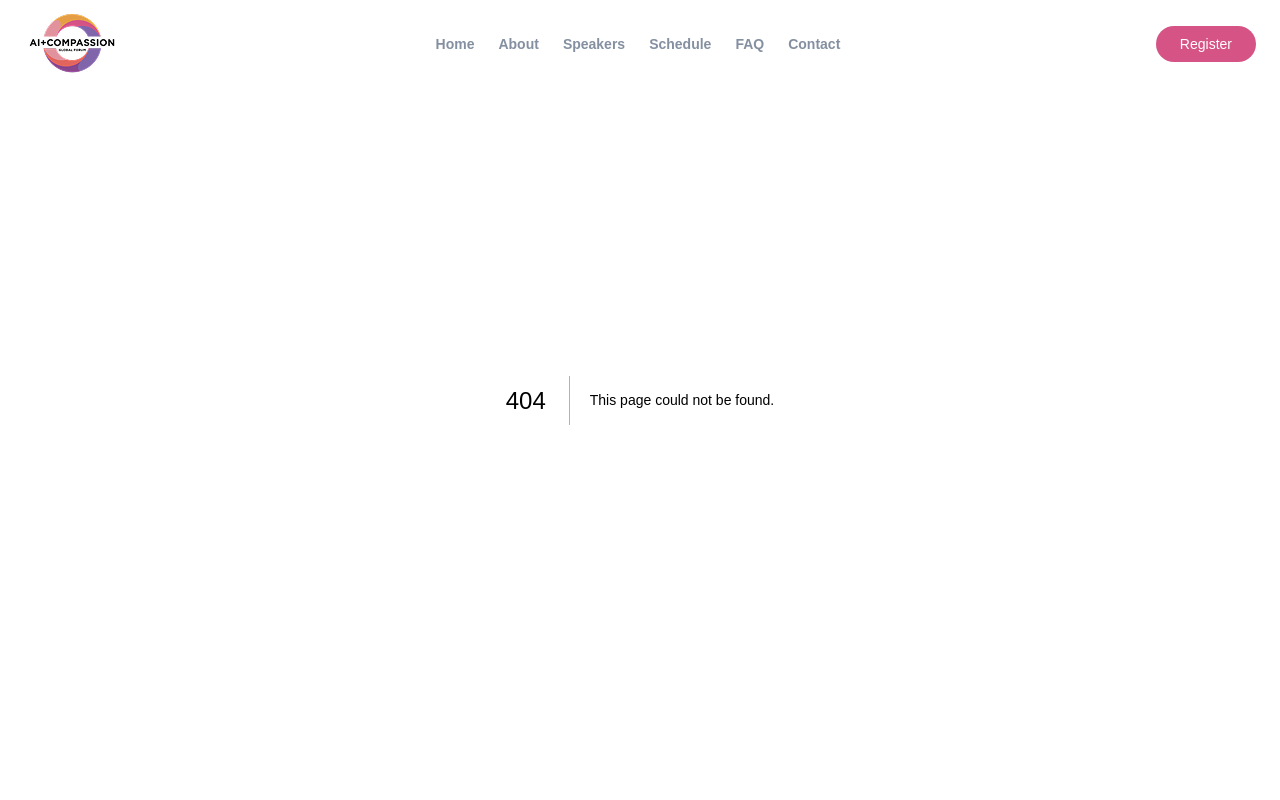
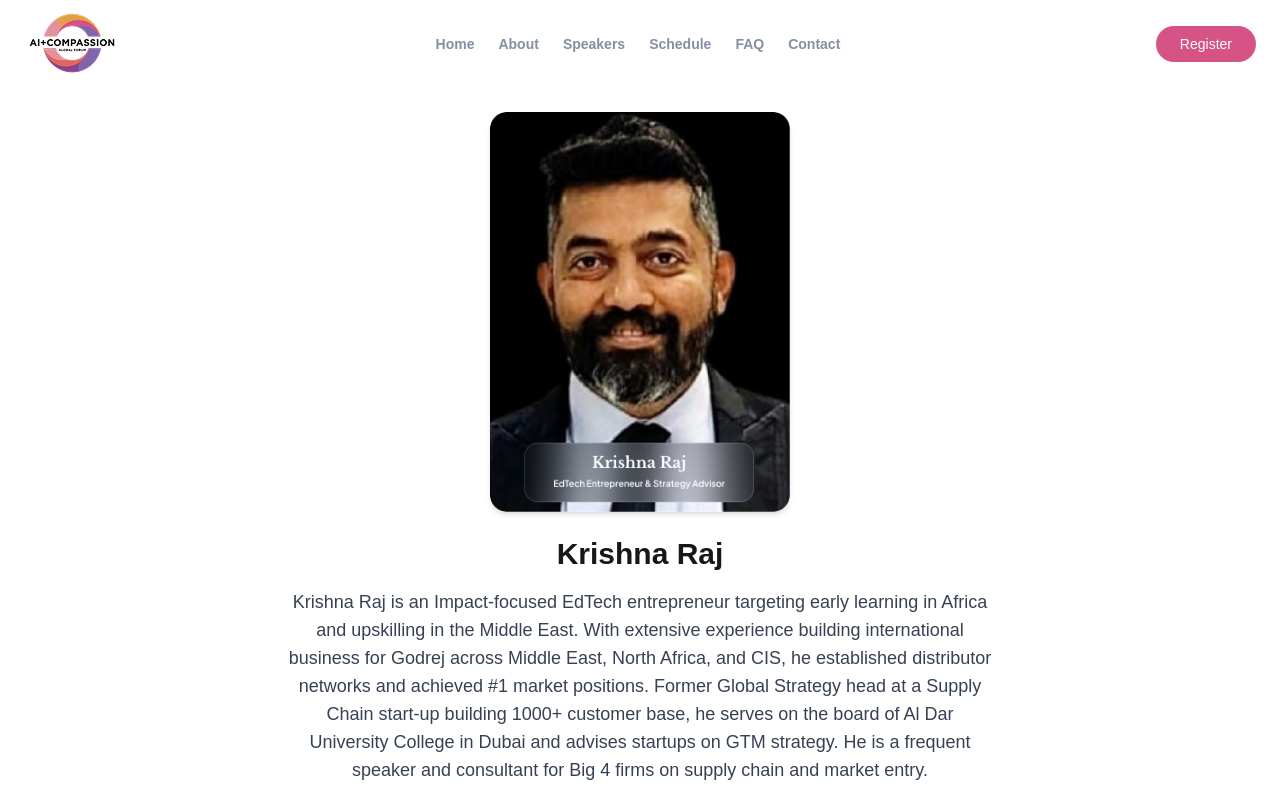
Before and after one commit to Algonots/ai-compassion_website, a Next.js app: page /speakers/krishna-raj in a window 1280 px wide. Before the commit this address had no page. Shown: the top 800 px of the page. Built offline with nearby package versions, Linux system fonts and the light colour scheme.

Commit message:
updated speakers

```diff
--- /dev/null
+++ b/src/app/speakers/krishna-raj/page.jsx
@@ -0,0 +1,21 @@
+import Image from "next/image";
+import dafa from "@/../public/krishna.png";
+
+export default function GaryABolles() {
+  return (
+    <div className="p-8 max-w-3xl mx-auto text-center mt-20">
+      <Image
+        src={dafa}
+        alt="Hiroshi Ishiguro"
+        width={300}
+        height={300}
+        className="mx-auto rounded-2xl shadow-md"
+      />
+      <h1 className="text-3xl font-bold mt-6">Krishna Raj
+</h1>
+      <p className="mt-4 text-lg text-gray-700">
+        Krishna Raj is an Impact-focused EdTech entrepreneur targeting early learning in Africa and upskilling in the Middle East. With extensive experience building international business for Godrej across Middle East, North Africa, and CIS, he established distributor networks and achieved #1 market positions. Former Global Strategy head at a Supply Chain start-up building 1000+ customer base, he serves on the board of Al Dar University College in Dubai and advises startups on GTM strategy. He is a frequent speaker and consultant for Big 4 firms on supply chain and market entry.
+      </p>
+    </div>
+  );
+}
--- a/src/components/speakerSection/index.jsx
+++ b/src/components/speakerSection/index.jsx
@@ -52,6 +52,7 @@ import haythem from "@/../public/haythem.png";
 import osman from "@/../public/osman.png";
 import habibi from "@/../public/habibi.png";
 import dafa from "@/../public/dafa.png";
+import krishna from "@/../public/krishna.png";
 const speakers = [
   {
     slug: "hiroshi-ishiguro",
@@ -353,6 +354,12 @@ const speakers = [
     title: "Anas Almarie is an award-winning digital growth consultant and engineer with 17 years of experience, leading Social Station Branding & Marketing Agency in Dubai. He serves Fortune 500 companies and local businesses with branding, digital marketing, AI, and social media solutions. As Digital Marketing Institute trainer and LinkedIn Solutions Advisor, he maintains 98% satisfaction feedback. A keynote speaker featured on Dubai Eye, Sky News Arabia, Al Arabiya, and CNBC Arabia, Almarie speaks at events across the MENA region.",
     img: dafa
   },
+  {
+    slug: "krishna-raj",
+    name: "Krishna Raj",
+    title: "Anas Almarie is an award-winning digital growth consultant and engineer with 17 years of experience, leading Social Station Branding & Marketing Agency in Dubai. He serves Fortune 500 companies and local businesses with branding, digital marketing, AI, and social media solutions. As Digital Marketing Institute trainer and LinkedIn Solutions Advisor, he maintains 98% satisfaction feedback. A keynote speaker featured on Dubai Eye, Sky News Arabia, Al Arabiya, and CNBC Arabia, Almarie speaks at events across the MENA region.",
+    img: krishna
+  },
 ];
 
 
```
Also changed, not shown: public/krishna.png (added).
